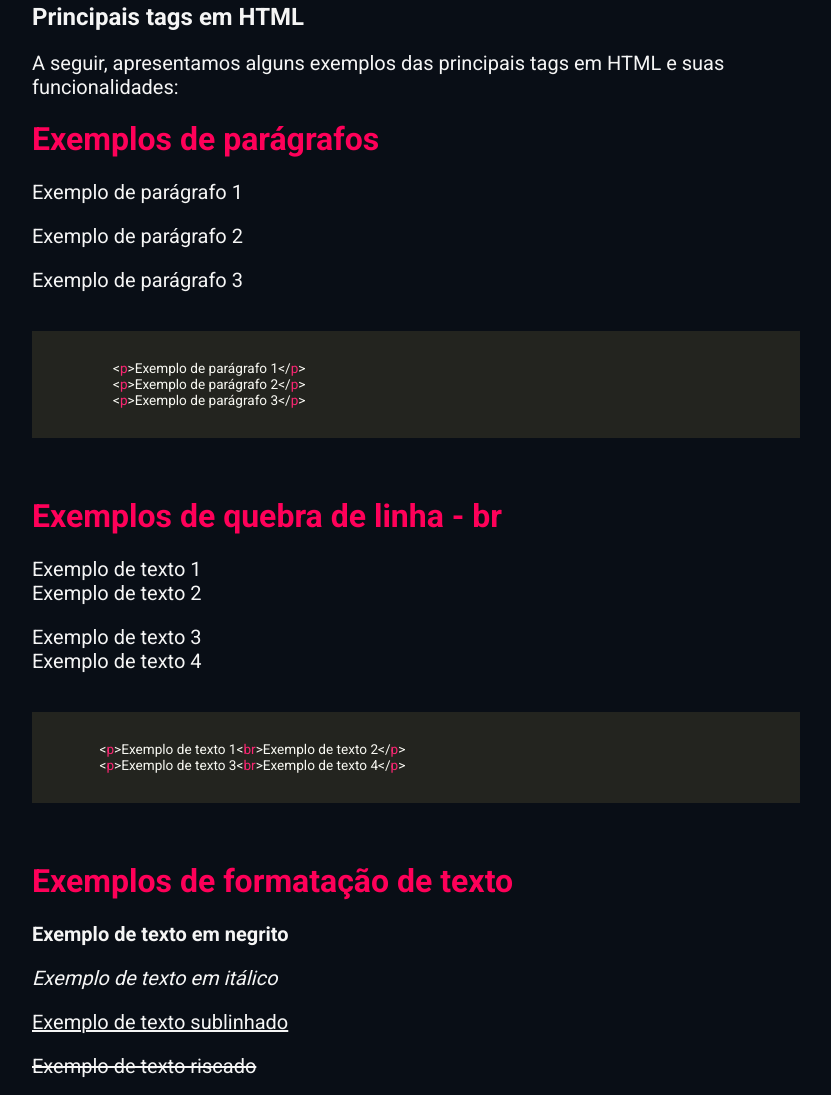
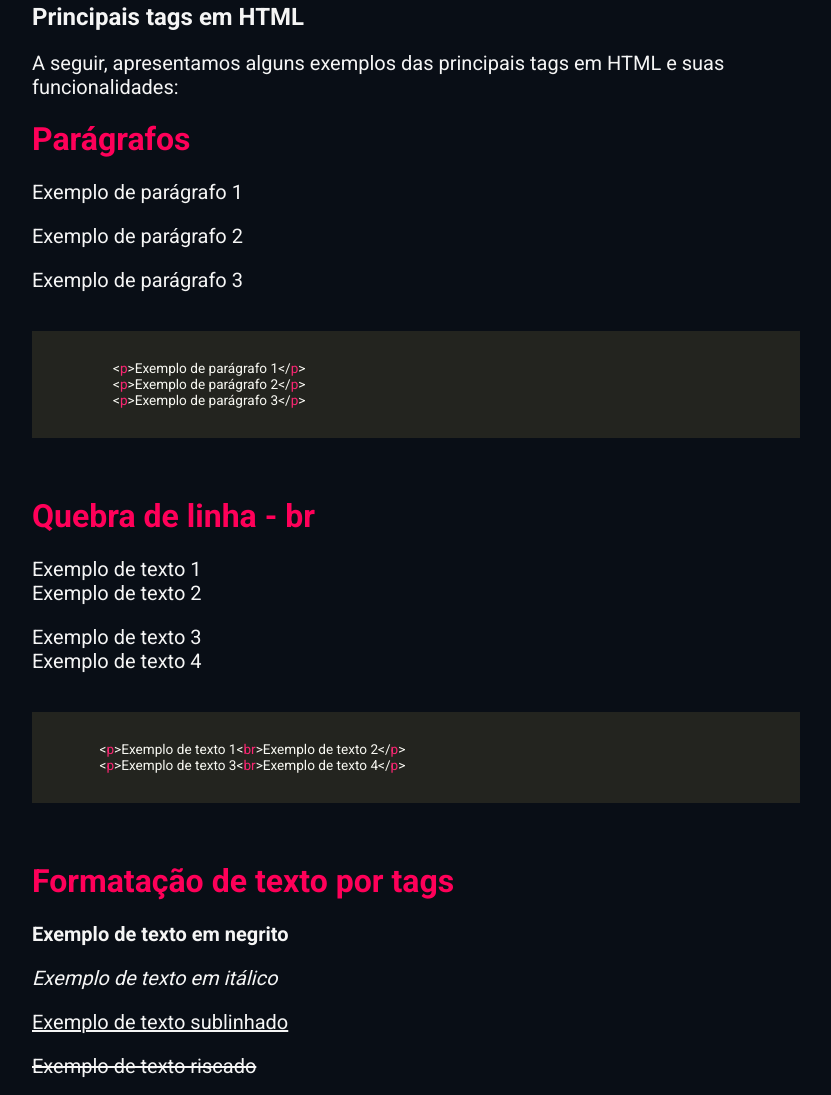
Before and after one commit to gfguarnieri/HTMLContent, a plain HTML site: page index.html in a window 1280 px wide. Shown: the part 1160-2255 px from the top of the page, without its empty margins (224-1055 px from the left). Drawn offline with nearby package versions, Linux system fonts and the light colour scheme; a script that the page names is missing; a small style sheet from the web is missing.

Commit message:
:sparkles: feat: improve text

```diff
--- a/index.html
+++ b/index.html
@@ -70,7 +70,7 @@
         <p>A seguir, apresentamos alguns exemplos das principais tags em HTML e suas funcionalidades:</p>
 
         <div class="region">
-            <h1 class="title">Exemplos de parágrafos</h1>
+            <h1 class="title">Parágrafos</h1>
             <p>Exemplo de parágrafo 1</p>
             <p>Exemplo de parágrafo 2</p>
             <p>Exemplo de parágrafo 3</p>
@@ -84,7 +84,7 @@
             </pre>
         </div>
         <div class="region">
-            <h1 class="title">Exemplos de quebra de linha - br</h1>
+            <h1 class="title">Quebra de linha - br</h1>
             <p>Exemplo de texto 1<br>Exemplo de texto 2</p>
             <p>Exemplo de texto 3<br>Exemplo de texto 4</p>
             <pre>
@@ -96,7 +96,7 @@
         </div>
 
         <div class="region">
-            <h1 class="title">Exemplos de formatação de texto</h1>
+            <h1 class="title">Formatação de texto por tags</h1>
             <p><strong>Exemplo de texto em negrito</strong></p>
             <p><em>Exemplo de texto em itálico</em></p>
             <p><u>Exemplo de texto sublinhado</u></p>
```
